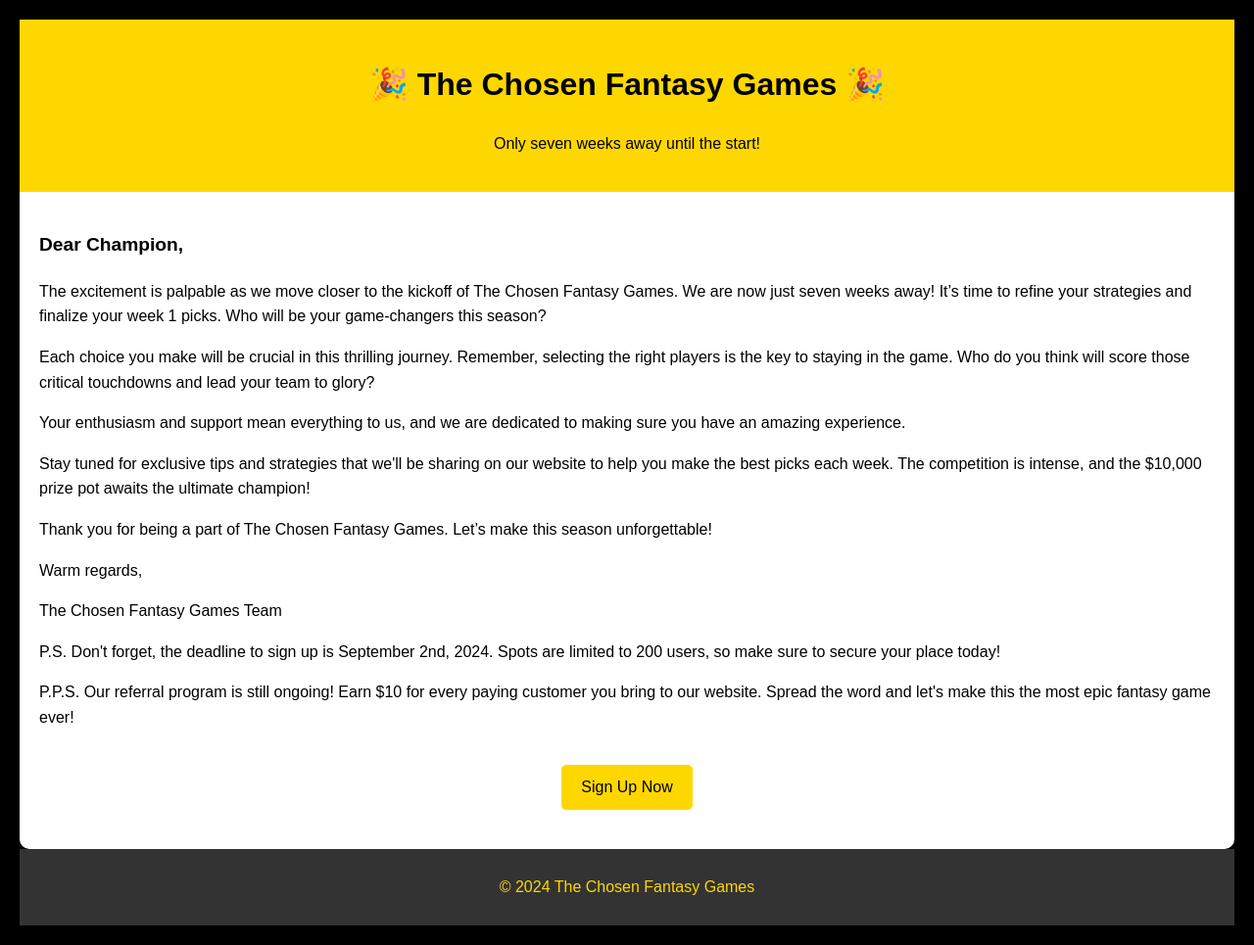
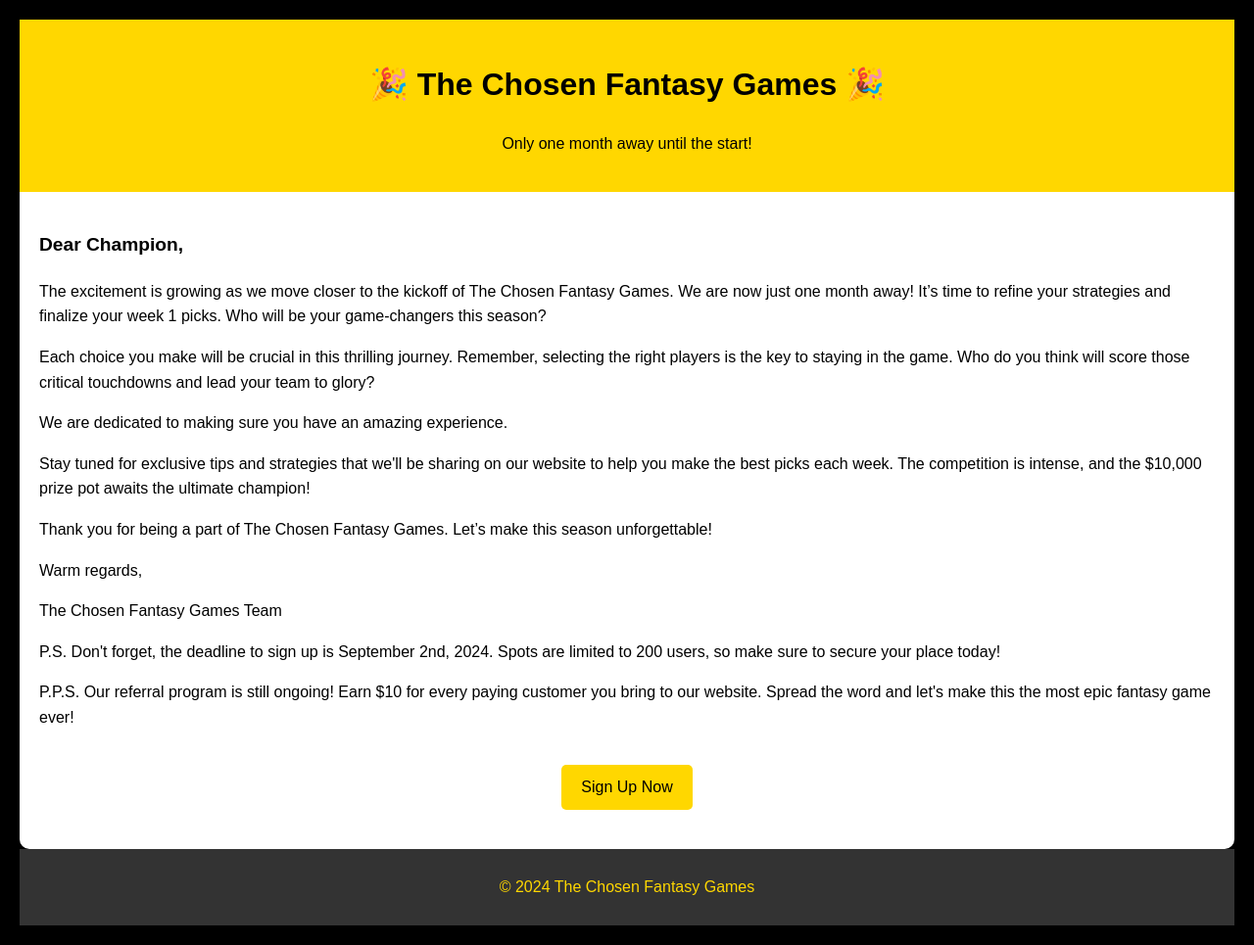
Before and after one commit to justinhmosher/bigBallzUpdated, a Django app: template templates/authentication/emarketing.html in a window 1280 px wide. Shown: the whole page at 98% size. Run offline with Django 3.2, Linux system fonts and the light colour scheme; the template is opened without the code that fills it, so the values that code supplies are empty; some libraries are stand-ins or nearby versions.

Commit message:
polishing

```diff
--- a/authentication/management/commands/email.py
+++ b/authentication/management/commands/email.py
@@ -25,7 +25,7 @@ class Command(BaseCommand):
             message = MIMEMultipart()
             message['From'] = f"{sender_name} <{sender_email}>"
             message['To'] = receiver_email
-            message['Subject'] = "7 Weeks Away"
+            message['Subject'] = "One Month Away!"
             body = render_to_string('authentication/emarketing.html')
             message.attach(MIMEText(body, "html"))
             text = message.as_string()
--- a/templates/authentication/emarketing.html
+++ b/templates/authentication/emarketing.html
@@ -61,13 +61,13 @@
     <div class="container">
         <div class="header">
             <h1>🎉 The Chosen Fantasy Games 🎉</h1>
-            <p>Only seven weeks away until the start!</p>
+            <p>Only one month away until the start!</p>
         </div>
         <div class="content">
             <p class="appreciation"><span class="highlight">Dear Champion,</span></p>
-            <p>The excitement is palpable as we move closer to the kickoff of The Chosen Fantasy Games. We are now just seven weeks away! It’s time to refine your strategies and finalize your week 1 picks. Who will be your game-changers this season?</p>
+            <p>The excitement is growing as we move closer to the kickoff of The Chosen Fantasy Games. We are now just one month away! It’s time to refine your strategies and finalize your week 1 picks. Who will be your game-changers this season?</p>
             <p>Each choice you make will be crucial in this thrilling journey. Remember, selecting the right players is the key to staying in the game. Who do you think will score those critical touchdowns and lead your team to glory?</p>
-            <p>Your enthusiasm and support mean everything to us, and we are dedicated to making sure you have an amazing experience.</p>
+            <p>We are dedicated to making sure you have an amazing experience.</p>
             <p>Stay tuned for exclusive tips and strategies that we'll be sharing on our website to help you make the best picks each week. The competition is intense, and the $10,000 prize pot awaits the ultimate champion!</p>
             <p>Thank you for being a part of The Chosen Fantasy Games. Let’s make this season unforgettable!</p>
             <p>Warm regards,</p>
```
